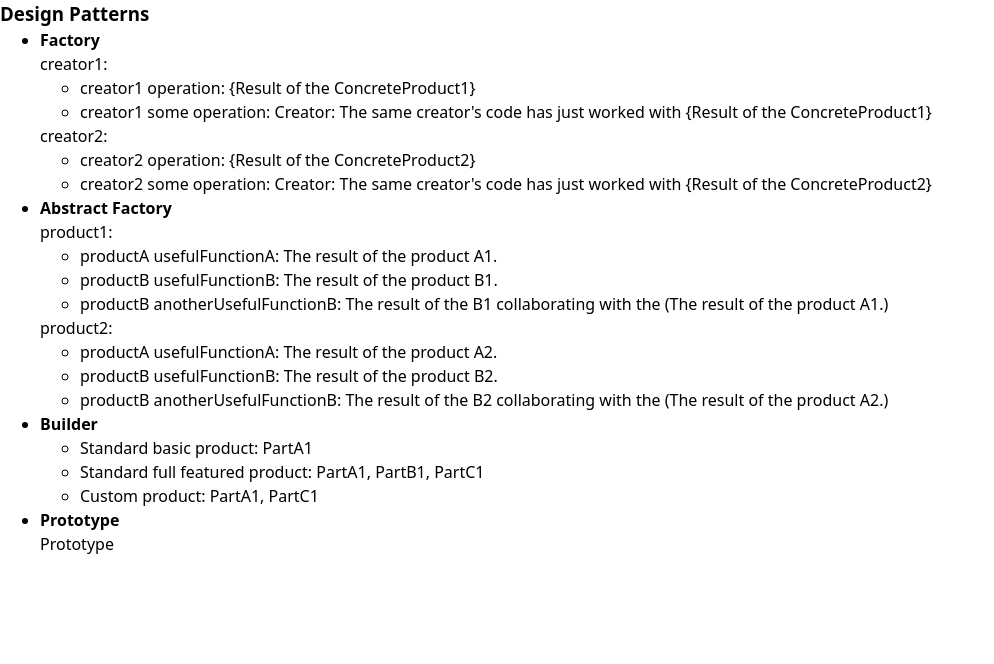
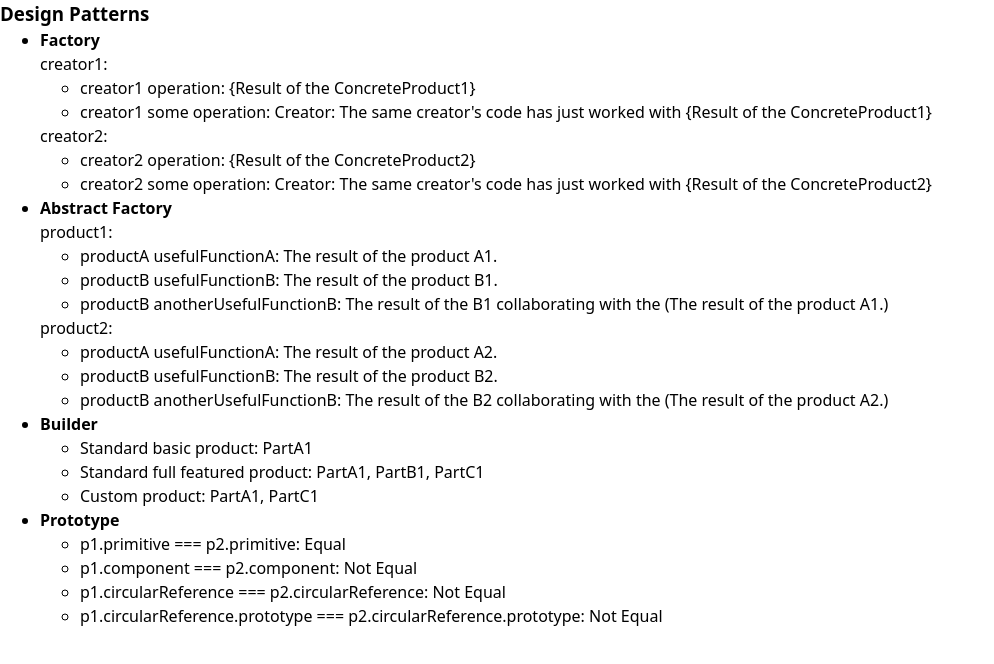
Before and after one commit to xieQin/react-ts-template, a React (Vite) app: page /design-patterns in a window 1280 px wide. Shown: the top 664 px of the page, without its empty margins (0-994 px from the left). Built offline with nearby package versions, Linux system fonts and the light colour scheme.

Commit message:
feat: add Prototype pattern

```diff
--- a/src/views/DesignPatterns/Prototype/index.tsx
+++ b/src/views/DesignPatterns/Prototype/index.tsx
@@ -1,3 +1,32 @@
+import { useCreatePrototypeClient } from "./stores";
+
 export default function PrototypePage() {
-  return <>Prototype</>;
+  const { p1, p2 } = useCreatePrototypeClient();
+  console.log(p1, p2);
+  return (
+    <>
+      <ul>
+        <li>
+          p1.primitive === p2.primitive:{" "}
+          {p1.primitive === p2.primitive ? "Equal" : "Not Equal"}
+        </li>
+        <li>
+          p1.component === p2.component:{" "}
+          {p1.component === p2.component ? "Equal" : "Not Equal"}
+        </li>
+        <li>
+          p1.circularReference === p2.circularReference:{" "}
+          {p1.circularReference === p2.circularReference
+            ? "Equal"
+            : "Not Equal"}
+        </li>
+        <li>
+          p1.circularReference.prototype === p2.circularReference.prototype:{" "}
+          {p1.circularReference.prototype === p2.circularReference.prototype
+            ? "Equal"
+            : "Not Equal"}
+        </li>
+      </ul>
+    </>
+  );
 }
--- /dev/null
+++ b/src/views/DesignPatterns/Prototype/stores/client/index.ts
@@ -0,0 +1,19 @@
+import { ComponentWithBackReference, Prototype } from "../prototype";
+
+export type UseCreatePrototypeClient = () => {
+  p1: Prototype;
+  p2: Prototype;
+};
+
+export const useCreatePrototypeClient = () => {
+  const p1 = new Prototype();
+  p1.primitive = 245;
+  p1.component = new Date();
+  p1.circularReference = new ComponentWithBackReference(p1);
+
+  const p2 = p1.clone();
+  return {
+    p1,
+    p2,
+  };
+};
--- /dev/null
+++ b/src/views/DesignPatterns/Prototype/stores/index.ts
@@ -0,0 +1,2 @@
+export * from "./client";
+export * from "./prototype";
--- /dev/null
+++ b/src/views/DesignPatterns/Prototype/stores/prototype/index.ts
@@ -0,0 +1,26 @@
+export class Prototype {
+  public primitive: any;
+  public component!: object;
+  public circularReference!: ComponentWithBackReference;
+
+  public clone(): this {
+    const clone = Object.create(this);
+
+    clone.component = Object.create(this.component);
+
+    clone.circularReference = {
+      ...this.circularReference,
+      prototype: { ...this },
+    };
+
+    return clone;
+  }
+}
+
+export class ComponentWithBackReference {
+  public prototype;
+
+  constructor(prototype: Prototype) {
+    this.prototype = prototype;
+  }
+}
```
